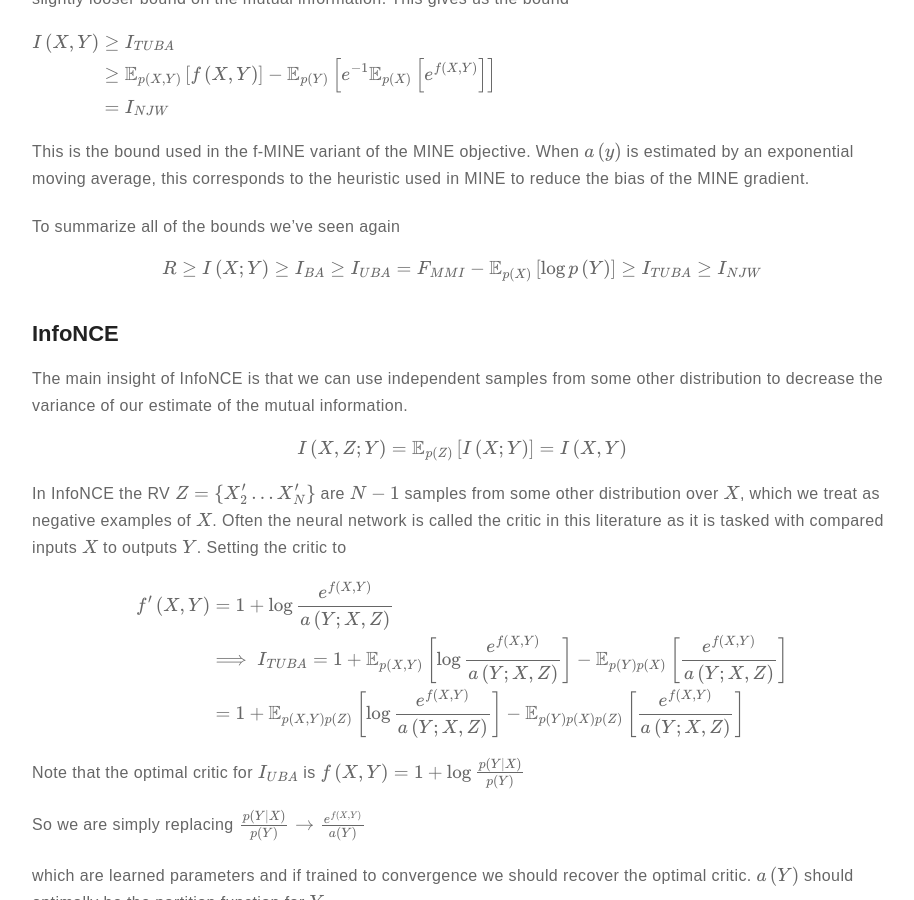
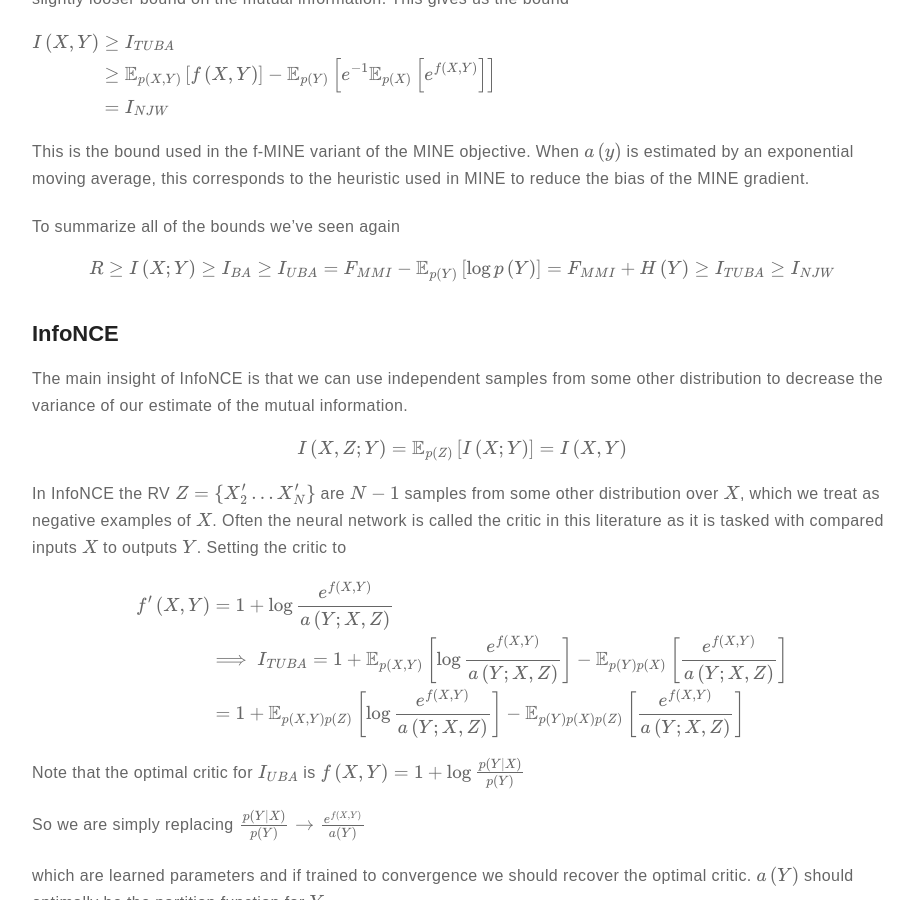
Before and after one commit to m-wiesner/m-wiesner.github.io, a Jekyll site: the page built from _posts/2020-10-30-Variational-Bounds-on-Mutual-Information.markdown, in a window 1280 px wide and 900 px high, scrolled down 3695 px. Shown: the whole window, without its empty margins (178-1092 px from the left). Built offline with Jekyll 4.4.1, drawn with Linux system fonts in a browser that asks for light colours; formulas are drawn with MathJax 3.

Commit message:
Update 2020-10-30-Variational-Bounds-on-Mutual-Information.markdown

```diff
--- a/_posts/2020-10-30-Variational-Bounds-on-Mutual-Information.markdown
+++ b/_posts/2020-10-30-Variational-Bounds-on-Mutual-Information.markdown
@@ -162,7 +162,7 @@ This is the bound used in the f-MINE variant of the MINE objective. When $$a\lef
 
 To summarize all of the bounds we've seen again
 
-$$R \geq I\left(X; Y\right) \geq I_{BA} \geq I_{UBA} = F_{MMI} - \mathbb{E}_{p\left(X\right)}\left[\log{p\left(Y\right)}\right] \geq I_{TUBA} \geq I_{NJW}$$
+$$R \geq I\left(X; Y\right) \geq I_{BA} \geq I_{UBA} = F_{MMI} - \mathbb{E}_{p\left(Y\right)}\left[\log{p\left(Y\right)}\right] = F_{MMI} + H\left(Y\right) \geq I_{TUBA} \geq I_{NJW}$$
 
 ## InfoNCE
 
```
